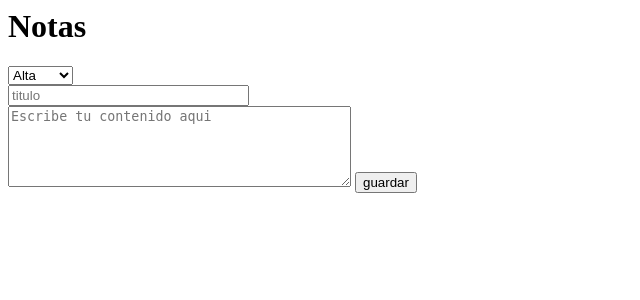
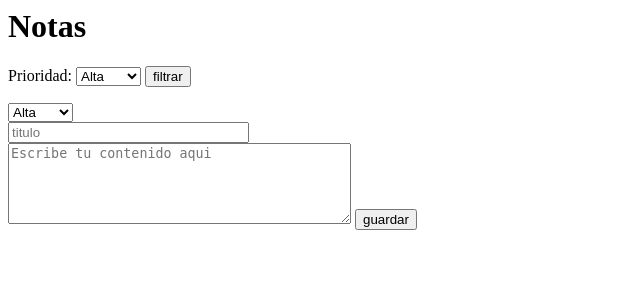
Before and after one commit to faby079/mi_primer_repositorio, a Django app: page /notas in a window 1280 px wide. Shown: the top 300 px of the page, without its empty margins (0-640 px from the left). Run offline with Django 3.2, Linux system fonts and the light colour scheme; data that the repository does not hold is empty; some libraries are stand-ins or nearby versions.

Commit message:
capitulo7 GET

```diff
--- a/capitulo_6/listas/templates/notas.html
+++ b/capitulo_6/listas/templates/notas.html
@@ -12,12 +12,19 @@
        <legend>{{ nota.prioridad }} - {{ nota.titulo }}</legend>
        {{ nota.contenido }} <br>
    </fieldset>
+<br>
+{% endfor %}
 
+<form method="GET" action="{% url 'notas' %}">
+   <label for="id_prioridad">Prioridad:</label>
+   <select id="id_prioridad" name="get_prioridad">
+           <option value="alta">Alta</option>
+           <option value="normal">Normal</option>
+           <option value="baja">Baja</option>
+   </select>
+   <input type="submit" value="filtrar">
+</form>
 
-
-<br>
-
-{% endfor %}
 
 
 
@@ -26,10 +33,6 @@
 
 <form method="POST" action="/anadir">
     {% csrf_token %}
-
-
-
-
     <select id="id_prioridad" name="name_prioridad">
 
         <option value="alta">Alta</option>
@@ -41,33 +44,10 @@
 
     <textarea name="name_contenido" id="id_new_item" cols="40" rows="5"
               placeholder="Escribe tu contenido aqui"></textarea>
-
-    <input type="submit" value="guardar">
+    <input type="submit" value="guardar"><br>
+</form>
 
 
 
-
-
-
-
-
-
-</form>
-
-
 </body>
-
-
-
-
-
-
-
-
-
-
-
-
-
-
 </html>
--- a/capitulo_6/listas/views.py
+++ b/capitulo_6/listas/views.py
@@ -11,12 +11,28 @@ def  notas_page_view(request):
                             user="capitulo_6_user",
                             password="banana")
     cursor = conn.cursor(cursor_factory=psycopg2.extras.DictCursor)
-    cursor.execute("SELECT * FROM notas;")
-    result = cursor.fetchall()
-    cursor.close()
-    conn.close()
-    params = {'notas': result}
-    return render(request, 'notas.html', params)
+    prioridad = request.GET.get('get_prioridad', default='%')
+    with open("debug.log","w") as debug_file:
+        print(f"SELECT * FROM notas WHERE prioridad LIKE '{prioridad}';",file=debug_file)
+
+
+        cursor.execute(f"SELECT * FROM notas WHERE prioridad='{prioridad}';")
+        result = cursor.fetchall()
+        conn.commit()
+        cursor.close()
+        conn.close()
+        params = {'notas': result}
+        return render(request,'notas.html',params)
+
+
+
+
+
+
+
+
+
+
 
 
 def insert (request):
```
Also changed, not shown: 1 other file.
